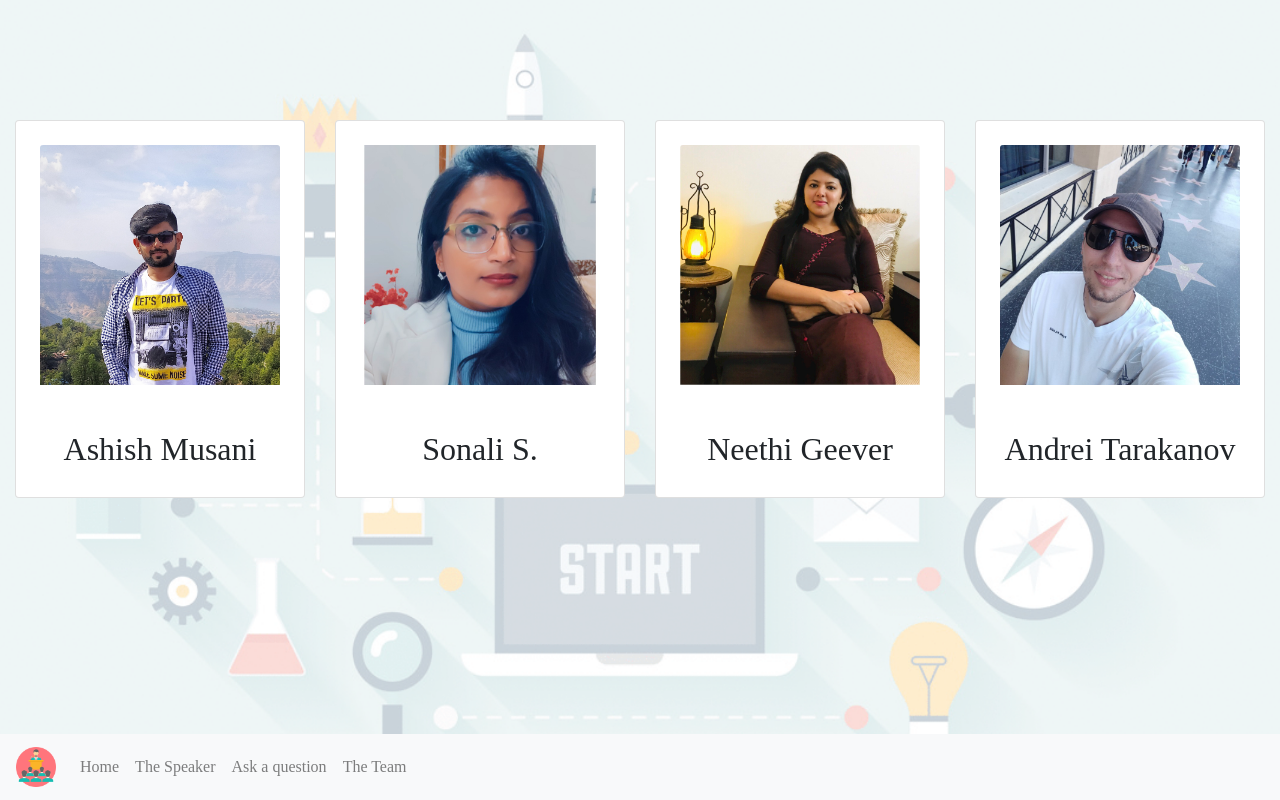
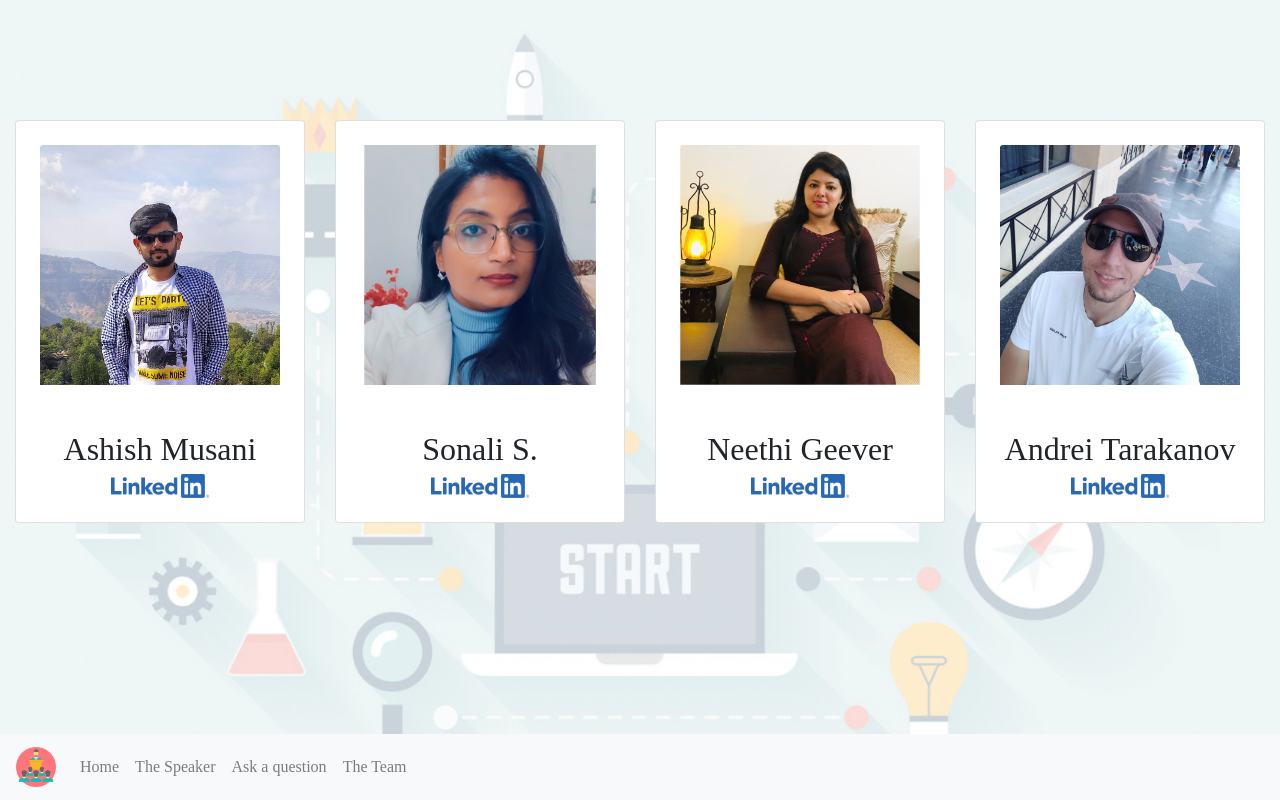
Before and after one commit to ashishmusani/pmc140-pioneers, a React (Create React App) app in the folder client/: page /team in a window 1280 px wide. Built offline with nearby package versions, Linux system fonts and the light colour scheme.

Commit message:
V2_Release8

```diff
--- a/client/src/components/AboutPage/AboutPage.css
+++ b/client/src/components/AboutPage/AboutPage.css
@@ -34,7 +34,6 @@
     font-size: 7vmin;
     line-height: 7vmin;
     height: 100%;
-    color: #5D5C61;
 }
 
 #speaker-designation{
@@ -44,7 +43,7 @@
     animation: 2s nameAnimation 1s forwards;
     font-size: 4vmin;
     line-height: 4vmin;
-    color: #379683;
+    color: #556B2F;
 }
 
 #speaker-details{
@@ -54,7 +53,7 @@
     animation: 2s detailAnimation 1s forwards;
     font-size: 3.5vmin;
     line-height: 5vmin;
-    color: #557A95;
+    color: #00008B;
     text-align: justify;
     text-justify: inter-word;
 }
--- a/client/src/components/TeamPage/TeamPage.css
+++ b/client/src/components/TeamPage/TeamPage.css
@@ -18,6 +18,17 @@
     padding-top: 5vmin;
 }
 
+.team-linkedin{
+    text-align: center;
+}
+
+.team-linkedin-photo{
+    text-align: center;
+    height: 3vmin;
+}
+
+
+
 @keyframes teamAnimation {
     from{
         opacity: 0;
--- a/client/src/components/TeamPage/index.js
+++ b/client/src/components/TeamPage/index.js
@@ -16,6 +16,11 @@ const TeamPage = () => {
                         <div className="team-card-body">
                             Ashish Musani
                         </div>
+                        <div className="team-linkedin">
+                            <a href="https://www.linkedin.com/in/ashishmusani/" target="_blank">
+                                <img className="team-linkedin-photo" src="linkedin.png" />
+                            </a>
+                        </div>
                     </Card>
                 </Col>
                 <Col sm="3" md="3" xs="6">
@@ -23,6 +28,11 @@ const TeamPage = () => {
                         <Card.Img className="team-card-image" variant="top" src="sonali.jpg" />
                         <div className="team-card-body">
                             Sonali S.
+                        </div>
+                        <div className="team-linkedin">
+                            <a href="http://linkedin.com/in/sonali-saravanakumar-52a569174" target="_blank">
+                                <img className="team-linkedin-photo" src="linkedin.png" />
+                            </a>
                         </div>
                     </Card>
                 </Col>
@@ -32,6 +42,11 @@ const TeamPage = () => {
                         <div className="team-card-body">
                             Neethi Geever
                         </div>
+                        <div className="team-linkedin">
+                            <a href="https://www.linkedin.com/in/neethi-geever-a4126b82/" target="_blank">
+                                <img className="team-linkedin-photo" src="linkedin.png" />
+                            </a>
+                        </div>
                     </Card>
                 </Col>
                 <Col sm="3" md="3" xs="6">
@@ -39,6 +54,11 @@ const TeamPage = () => {
                         <Card.Img className="team-card-image" variant="top" src="andrei.jpg" />
                         <div className="team-card-body">
                             Andrei Tarakanov
+                        </div>
+                        <div className="team-linkedin">
+                            <a href="https://www.linkedin.com/in/avbuka/" target="_blank">
+                                <img className="team-linkedin-photo" src="linkedin.png" />
+                            </a>
                         </div>
                     </Card>
                 </Col>
```
Also changed, not shown: 11 other files (tests, documents, lock files or other folders).
